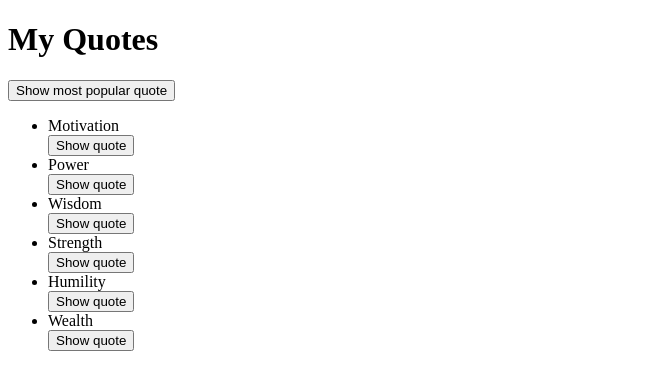
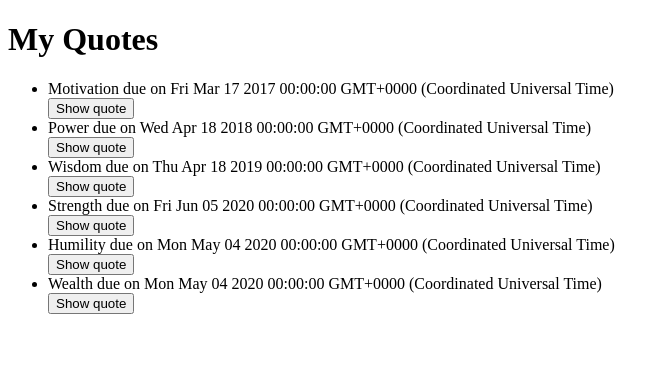
Before and after one commit to AbugaAroni/AngularIP1, an Angular app: page / in a window 1280 px wide. Shown: the top 390 px of the page, without its empty margins (0-670 px from the left). Built offline with nearby package versions, Linux system fonts and the light colour scheme.

Commit message:
add a custom pipe for the date

```diff
--- a/src/app/app.module.ts
+++ b/src/app/app.module.ts
@@ -6,13 +6,15 @@ import { AppComponent } from './app.component';
 import { QuotesComponent } from './quotes/quotes.component';
 import { QuotesDetailsComponent } from './quotes-details/quotes-details.component';
 import { HighlightDirective } from './highlight.directive';
+import { DateCountPipe } from './date-count.pipe';
 
 @NgModule({
   declarations: [
     AppComponent,
     QuotesComponent,
     QuotesDetailsComponent,
-    HighlightDirective
+    HighlightDirective,
+    DateCountPipe
   ],
   imports: [
     BrowserModule,
--- /dev/null
+++ b/src/app/date-count.pipe.ts
@@ -0,0 +1,12 @@
+import { Pipe, PipeTransform } from '@angular/core';
+
+@Pipe({
+  name: 'dateCount'
+})
+export class DateCountPipe implements PipeTransform {
+
+  transform(value: unknown, ...args: unknown[]): unknown {
+    return null;
+  }
+
+}
--- a/src/app/highlight.directive.ts
+++ b/src/app/highlight.directive.ts
@@ -1,10 +1,11 @@
-import { Directive } from '@angular/core';
+import { Directive,ElementRef, HostListener } from '@angular/core';
 
 @Directive({
   selector: '[appHighlight]'
 })
 export class HighlightDirective {
 
-  constructor() { }
-
+  constructor(private elem:ElementRef){
+  this.elem.nativeElement.style.backgroundColor='#ffff00';
 }
+}
--- a/src/app/quotes-details/quotes-details.component.html
+++ b/src/app/quotes-details/quotes-details.component.html
@@ -1,4 +1,5 @@
 <p>{{quotes.description}}</p>
+<p>Added on: {{quotes.completeDate}}</p>
 <p>Upvotes - {{quotes.upvote}}</p>
 <p>Downvotes - {{quotes.downvote}}</p>
 <p> add button to view author and stuff </p>
--- a/src/app/quotes.ts
+++ b/src/app/quotes.ts
@@ -4,7 +4,7 @@ export class Quotes {
   downvote: number;
 
   constructor(public id: number,public name: string,public description: string, public author: string,
-    public submitter: string){
+    public submitter: string, public completeDate: Date){
     this.showDescription=false;
     this.upvote=0;
     this.downvote=0;
--- a/src/app/quotes/quotes.component.html
+++ b/src/app/quotes/quotes.component.html
@@ -1,9 +1,8 @@
 <div>
   <h1>My Quotes</h1>
-  <button (click)='togglePopular(i)'>Show most popular quote</button>
   <ul>
       <div *ngFor='let quote of quotes; let i=index'>
-      <li>{{quote.name}}</li>
+      <li>{{quote.name}} due on {{quote.completeDate}}</li>
         <button (click)='toggleDetails(i)'>Show quote</button>
         <app-quotes-details *ngIf='quote.showDescription' [quotes]='quote' (isDelete) = 'deleteQuote($event,i)'></app-quotes-details>
       </div>
--- a/src/app/quotes/quotes.component.ts
+++ b/src/app/quotes/quotes.component.ts
@@ -9,12 +9,12 @@ import { Quotes } from '../quotes';
 export class QuotesComponent implements OnInit {
 
   quotes:Quotes[] = [
-     new Quotes(1, 'Motivation', 'Dont drink milk after 5', 'Shen Tzu','Abuga'),
-     new Quotes(2, 'Power', 'Buy Cookies  for every not just yourself', 'Shen Tzu', 'Abuga'),
-     new Quotes(3, 'Wisdom', 'Get lit only on weekends', 'Abuga','Abuga'),
-     new Quotes(4, 'Strength', 'The way forward is always the way', 'John', 'Abuga'),
-     new Quotes(5, 'Humility', 'Though life is tough, it can always be tougher', 'Liz Tzu', 'Abuga'),
-     new Quotes(6, 'Wealth', 'No smoke, no fires', 'Liam Tzu', 'Abuga'),
+     new Quotes(1, 'Motivation', 'Dont drink milk after 5', 'Shen Tzu','Abuga', new Date(2017,2,17)),
+     new Quotes(2, 'Power', 'Buy Cookies  for every not just yourself', 'Shen Tzu', 'Abuga', new Date(2018,3,18)),
+     new Quotes(3, 'Wisdom', 'Get lit only on weekends', 'Abuga','Abuga', new Date(2019,3,18)),
+     new Quotes(4, 'Strength', 'The way forward is always the way', 'John', 'Abuga', new Date(2020,5,5)),
+     new Quotes(5, 'Humility', 'Though life is tough, it can always be tougher', 'Liz Tzu', 'Abuga', new Date(2020,4,4)),
+     new Quotes(6, 'Wealth', 'No smoke, no fires', 'Liam Tzu', 'Abuga', new Date(2020,4,4)),
    ];
 
    toggleDetails(index){
```
Also changed, not shown: 1 other file (tests, documents, lock files or other folders).
